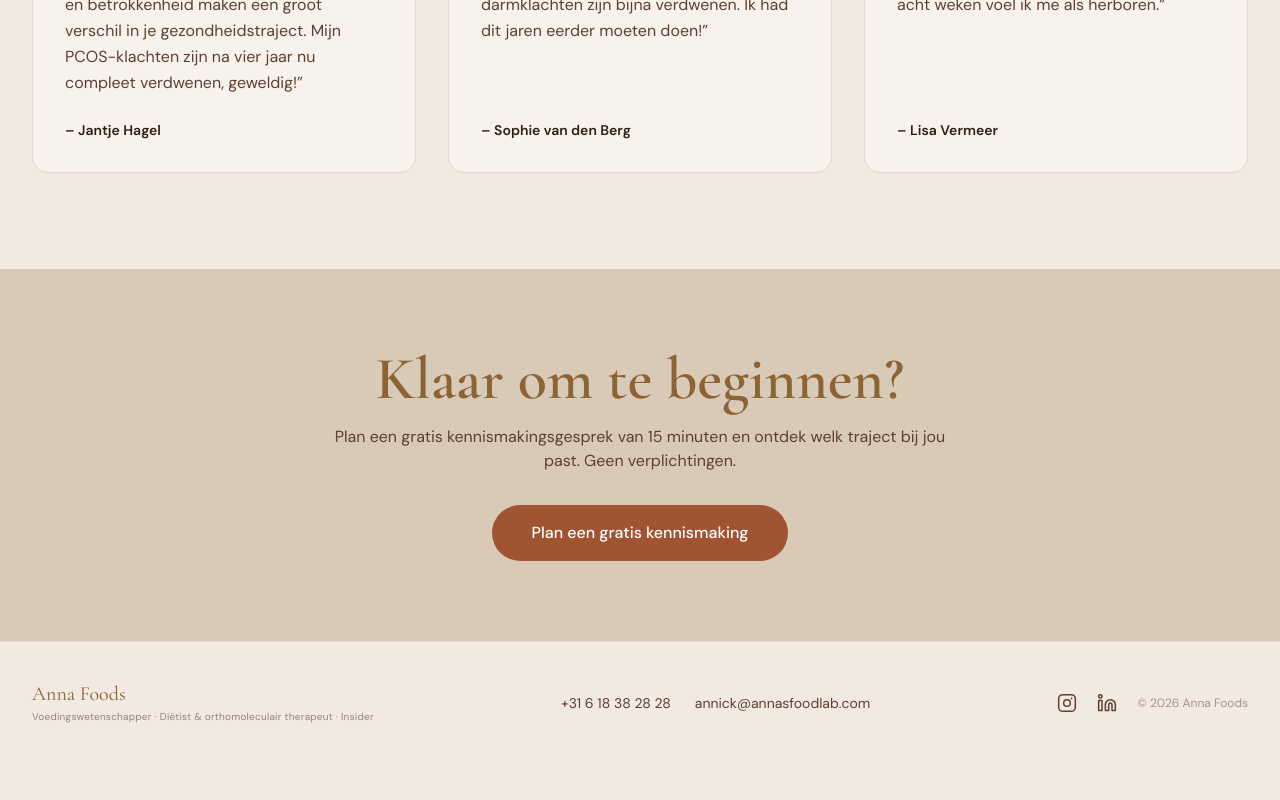
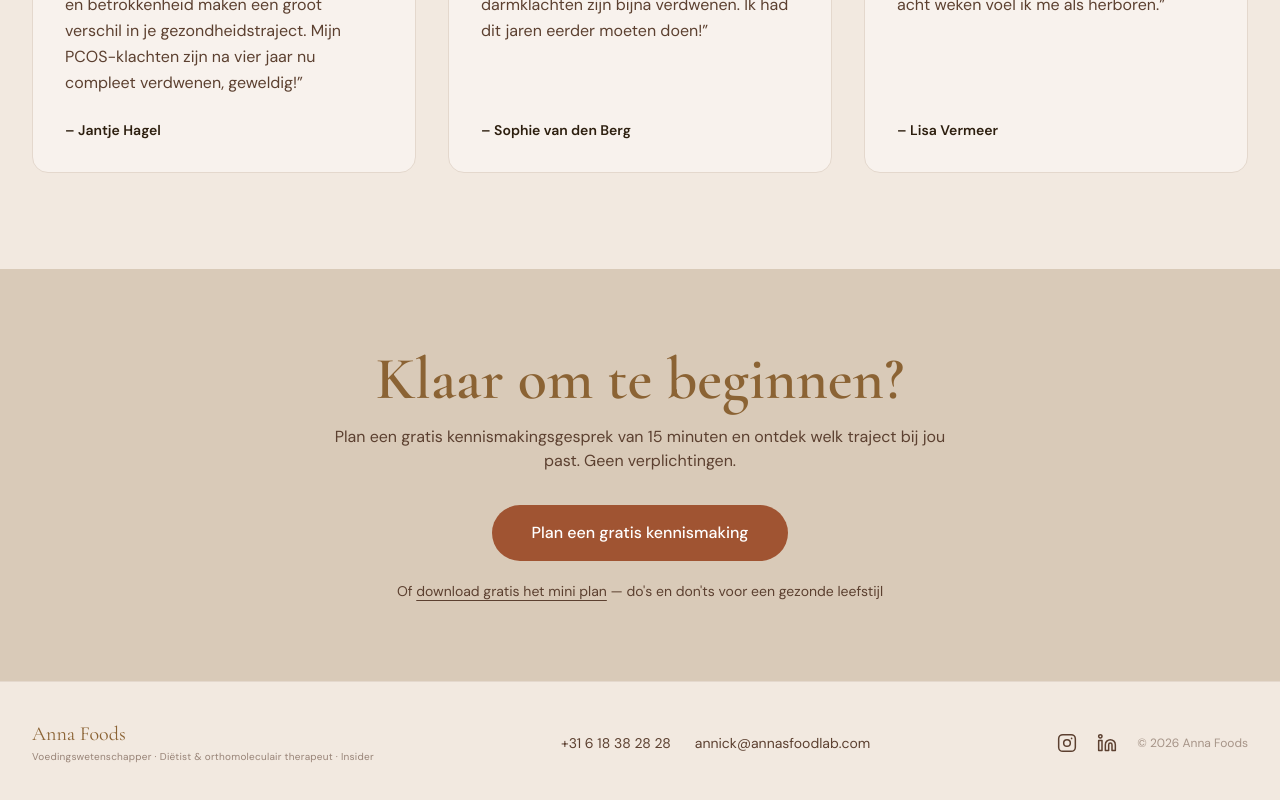
Before and after one commit to annafoods/annafoods, a Next.js app: page / in a window 1280 px wide. Shown: the part 2721-3521 px from the top of the page. Before the commit the page ends 3485 px from the top, so only its background shows below. Built offline with nearby package versions, Linux system fonts and the light colour scheme.

Commit message:
Download mini plan als secondaire actie in footer CTA

```diff
--- a/components/Footer.tsx
+++ b/components/Footer.tsx
@@ -16,6 +16,16 @@ export default function Footer() {
           <Link href="/contact" className="btn-terracotta text-base px-10 py-4">
             Plan een gratis kennismaking
           </Link>
+          <p className="font-body text-text-medium text-sm mt-5">
+            Of{' '}
+            <a
+              href="/downloads/mini-plan.pdf"
+              className="underline underline-offset-4 hover:text-brown-gold transition-colors"
+            >
+              download gratis het mini plan
+            </a>{' '}
+            — do's en don'ts voor een gezonde leefstijl
+          </p>
         </div>
       </div>
 
```
